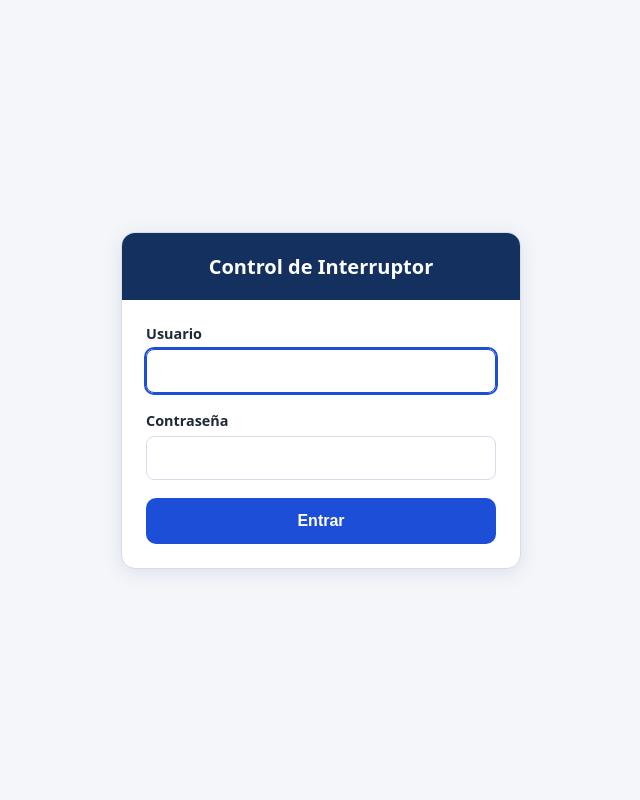
After one commit to Charlybit85/autoSwitchESP32, a Flask app: page /templates/login.html in a window 1280 px wide. The commit adds this page. Shown: the whole page, without its empty margins (319-959 px from the left). Run offline with Flask 3, Linux system fonts and the light colour scheme.

Commit message:
Se agrego la base de datos y un login de inicio de sesion

```diff
--- a/app.py
+++ b/app.py
@@ -1,6 +1,16 @@
-from flask import Flask, jsonify, render_template, request
-
+import os
+import secrets
+import sqlite3
+from flask import Flask, jsonify, render_template, request,session, redirect, url_for
+from werkzeug.security import check_password_hash
+from functools import wraps
 app = Flask(__name__)
+DB= os.path.join(os.path.dirname(os.path.abspath(__file__)), "usuarios.db")
+app.secret_key = os.environ.get("SECRET_KEY") or secrets.token_hex(32)
+app.config.update(
+    SESSION_COOKIE_HTTPONLY=True,
+    SESSION_COOKIE_SAMESITE="Lax",
+)
 datos = {
     "led_deseado": "off",
     "led_reportado": None,
@@ -19,25 +29,71 @@ def solicitar_estado(led):
         estado=estado_actual(),
         led_deseado=led,
     ), 202
+def buscar_usuario(nombre):
+    con = sqlite3.connect(DB)
+    con.row_factory = sqlite3.Row   # permite leer columnas por nombre
+    try:
+        return con.execute(
+            "SELECT id, usuario, password_hash FROM usuarios WHERE usuario = ?",
+            (nombre,),
+        ).fetchone()
+    finally:
+        con.close()
 
+def login_required(vista):
+    @wraps(vista)
+    def envoltura(*args, **kwargs):
+        if "usuario_id" not in session:
+            # El JavaScript del dashboard espera JSON, no una página HTML
+            if request.path.startswith("/api/") or request.method == "POST" \
+               or request.path == "/estado":
+                return jsonify(ok=False, error="Sesión no iniciada."), 401
+            return redirect(url_for("login"))
+        return vista(*args, **kwargs)
+    return envoltura
+
+@app.route("/templates/login.html", methods=["GET", "POST"])
+def login():
+    error = None
+    if request.method == "POST":
+        nombre = request.form.get("usuario", "").strip()
+        password = request.form.get("password", "")
+        fila = buscar_usuario(nombre)
+        if fila and check_password_hash(fila["password_hash"], password):
+            session.clear()
+            session["usuario_id"] = fila["id"]
+            session["usuario_nombre"] = fila["usuario"]
+            return redirect(url_for("index"))
+        error = "Credenciales inválidas."
+    return render_template("login.html", error=error)
+
+@app.route("/logout", methods=["POST"])
+def logout():
+    session.clear()
+    return redirect(url_for("login"))
 @app.route("/")
+@login_required
 def index():
-    return render_template("index.html")
+    return render_template("index.html", usuario=session["usuario_nombre"])
 
 @app.route("/estado")
+@login_required
 def estado():
     return jsonify(ok=True, estado=estado_actual())
 
 @app.route("/encender", methods=["POST"])
+@login_required
 def encender():
     return solicitar_estado("on")
 
 @app.route("/apagar", methods=["POST"])
+@login_required
 def apagar():
     return solicitar_estado("off")
 
 
 @app.route("/api/led", methods=["GET", "POST"])
+@login_required
 def led():
     if request.method == "GET":
         return jsonify(
--- a/static/js/app.js
+++ b/static/js/app.js
@@ -24,6 +24,10 @@ function mostrarError(mensaje) {
 
 async function solicitarEstado(ruta, metodo = "GET") {
   const respuesta = await fetch(ruta, { method: metodo });
+  if (respuesta.status === 401) {
+  window.location.href = "/login";
+  throw new Error("Sesión caducada.");
+}
   const datos = await respuesta.json();
 
   if (!respuesta.ok || datos.ok === false) {
--- a/templates/index.html
+++ b/templates/index.html
@@ -18,6 +18,12 @@
             <button id="btn-apagar" type="button">Apagar</button>
         </div>
         <p id="error" class="error" role="alert" hidden></p>
+        <div class="usuario-barra">
+            <span>Sesion: <strong>{{ usuario }}</strong></span>
+            <form method="post" action="{{ url_for('logout') }}">
+                <button type="submit" class="btn-salir">Cerrar sesión</button>
+            </form>
+        </div>
     </main>
     <script src="{{ url_for('static', filename='js/app.js') }}" defer></script>
 </body>
--- /dev/null
+++ b/templates/login.html
@@ -0,0 +1,66 @@
+<!DOCTYPE html>
+<html lang="es">
+<head>
+  <meta charset="UTF-8">
+  <meta name="viewport" content="width=device-width, initial-scale=1">
+  <title>Iniciar sesión</title>
+  <style>
+    :root {
+      --azul-oscuro: #14305f;
+      --azul: #1d4ed8;
+      --fondo: #f4f6fa;
+      --borde: #d6dde9;
+    }
+    * { box-sizing: border-box; }
+    body {
+      margin: 0; min-height: 100vh;
+      display: flex; align-items: center; justify-content: center;
+      background: var(--fondo); color: #1f2937;
+      font-family: system-ui, sans-serif;
+    }
+    .panel {
+      width: 100%; max-width: 400px; margin: 16px;
+      background: white; border: 1px solid var(--borde);
+      border-radius: 14px; overflow: hidden;
+      box-shadow: 0 4px 20px rgba(20, 48, 95, 0.1);
+    }
+    h1 {
+      margin: 0; padding: 20px 24px; text-align: center;
+      background: var(--azul-oscuro); color: white; font-size: 1.25rem;
+    }
+    form { padding: 24px; }
+    label { display: block; margin-bottom: 6px; font-weight: 600; font-size: 0.9rem; }
+    input {
+      width: 100%; padding: 12px; margin-bottom: 18px;
+      border: 1px solid var(--borde); border-radius: 8px; font-size: 1rem;
+    }
+    input:focus { outline: 2px solid var(--azul); border-color: var(--azul); }
+    button {
+      width: 100%; padding: 14px; border: none; border-radius: 10px;
+      background: var(--azul); color: white;
+      font-size: 1rem; font-weight: 600; cursor: pointer;
+    }
+    button:hover { background: var(--azul-oscuro); }
+    .error {
+      margin: 0 0 18px; padding: 10px; border-radius: 8px;
+      background: #fee2e2; color: #991b1b; font-size: 0.9rem;
+    }
+  </style>
+</head>
+<body>
+  <main class="panel">
+    <h1>Control de Interruptor</h1>
+    <form method="post">
+      {% if error %}<p class="error">{{ error }}</p>{% endif %}
+
+      <label for="usuario">Usuario</label>
+      <input id="usuario" name="usuario" type="text" autocomplete="username" required autofocus>
+
+      <label for="password">Contraseña</label>
+      <input id="password" name="password" type="password" autocomplete="current-password" required>
+
+      <button type="submit">Entrar</button>
+    </form>
+  </main>
+</body>
+</html>
```
Also changed, not shown: crearUsuario.py (added, +22 -0 lines), creardb.py (added, +9 -0 lines), static/css/style.css (+23 -0 lines), usuarios.db (added).
